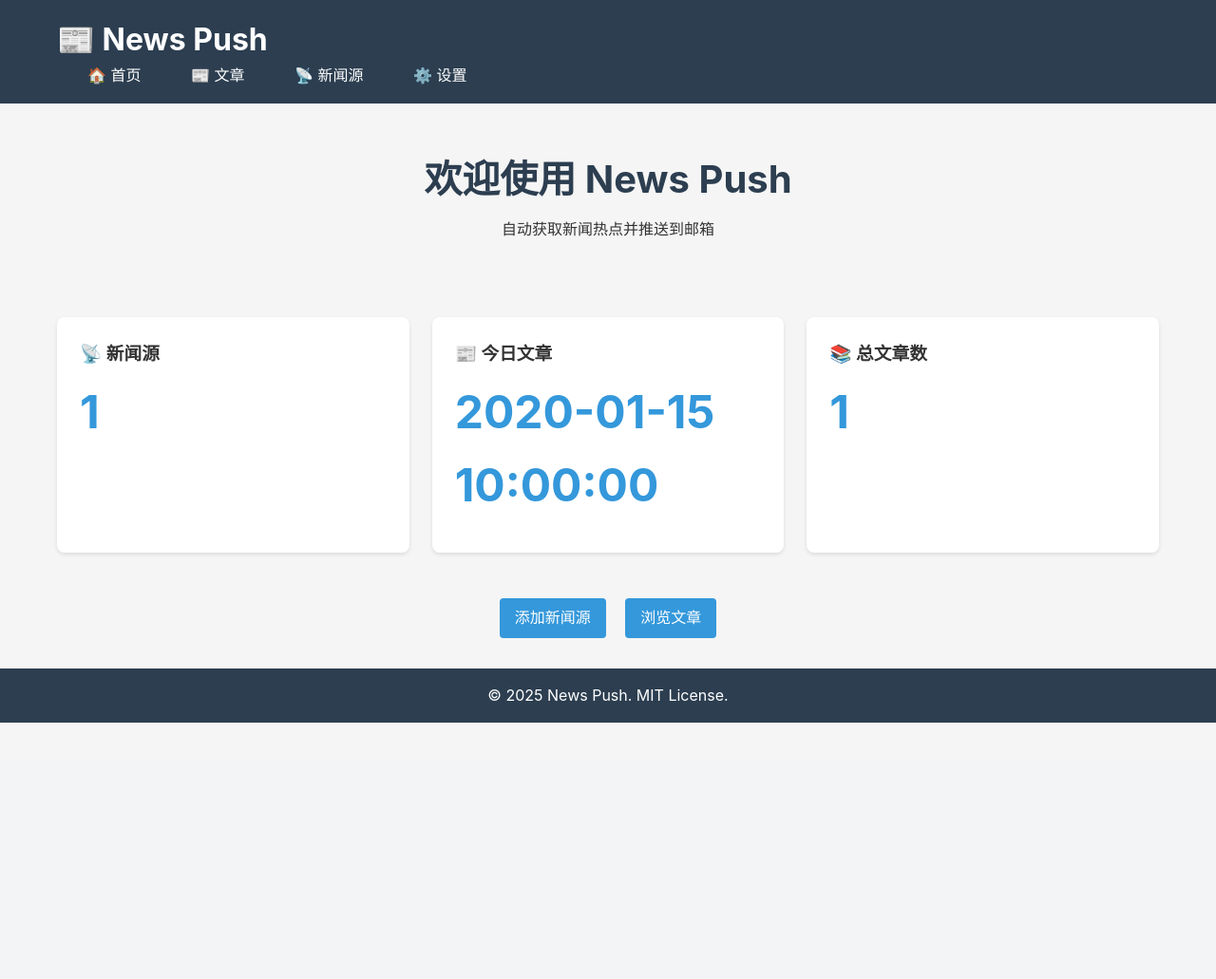
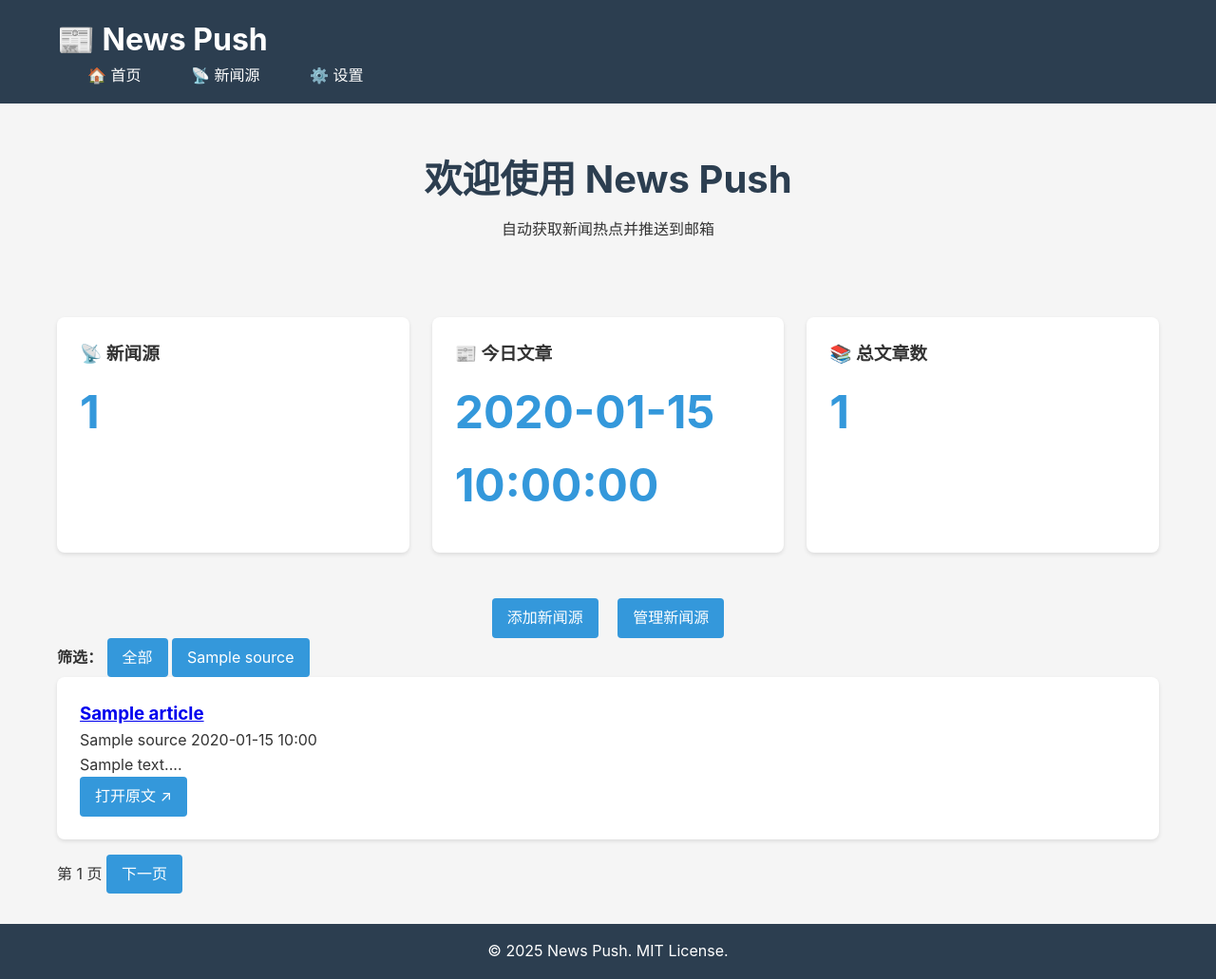
Before and after one commit to web3a8/news-push-skills, a Flask app: template news_push/web/templates/index.html in a window 1280 px wide. Shown: the whole page at 95% size. Before the commit the page ends 761 px from the top, so only its background shows below. Run offline with Flask 3, Linux system fonts and the light colour scheme; the template is opened without the code that fills it: most values are stand-ins (such as "Sample title", 1, 10 or a date in 2020).

Commit message:
feat: merge article list into homepage and fix session issues
- Merge article list display into homepage
- Remove separate article list page from navigation
- Fix SQLAlchemy DetachedInstanceError with eager loading
- Add source filtering to homepage
- Update navigation to only show Home, Sources, Settings
- Keep article detail page for individual articles

Co-Authored-By: Claude Sonnet 4.6 <noreply@anthropic.com>

```diff
--- a/news_push/web/templates/base.html
+++ b/news_push/web/templates/base.html
@@ -12,7 +12,6 @@
             <h1>📰 News Push</h1>
             <nav>
                 <a href="{{ url_for('home.index') }}">🏠 首页</a>
-                <a href="{{ url_for('articles.list_articles') }}">📰 文章</a>
                 <a href="{{ url_for('sources.list_sources') }}">📡 新闻源</a>
                 <a href="{{ url_for('settings.settings') }}">⚙️ 设置</a>
             </nav>
--- a/news_push/web/templates/index.html
+++ b/news_push/web/templates/index.html
@@ -27,6 +27,48 @@
 
 <div class="quick-actions">
     <a href="{{ url_for('sources.add_source') }}" class="btn btn-primary">添加新闻源</a>
-    <a href="{{ url_for('articles.list_articles') }}" class="btn">浏览文章</a>
+    <a href="{{ url_for('sources.list_sources') }}" class="btn">管理新闻源</a>
 </div>
+
+{% if sources %}
+<div class="filter-bar">
+    <strong>筛选：</strong>
+    <a href="/" class="btn {% if not current_source_id %}btn-primary{% endif %}">全部</a>
+    {% for source in sources %}
+    <a href="/?source_id={{ source.id }}" class="btn {% if current_source_id == source.id %}btn-primary{% endif %}">{{ source.name }}</a>
+    {% endfor %}
+</div>
+{% endif %}
+
+{% if articles %}
+<div class="articles-list">
+    {% for article in articles %}
+    <div class="card article-item">
+        <h3><a href="{{ url_for('articles.article_detail', article_id=article.id) }}">{{ article.title }}</a></h3>
+        <div class="article-meta">
+            <span class="source-tag">{{ article.source.name if article.source else '未知来源' }}</span>
+            <span class="article-time">{{ article.published_at.strftime('%Y-%m-%d %H:%M') if article.published_at else article.fetched_at.strftime('%Y-%m-%d %H:%M') }}</span>
+        </div>
+        {% if article.summary %}
+        <p class="article-summary">{{ article.summary[:150] }}...</p>
+        {% elif article.content %}
+        <p class="article-summary">{{ article.content[:150] }}...</p>
+        {% endif %}
+        <a href="{{ article.url }}" target="_blank" class="btn">打开原文 ↗</a>
+    </div>
+    {% endfor %}
+</div>
+
+<div class="pagination">
+    {% if page > 1 %}
+    <a href="/?page={{ page - 1 }}{% if current_source_id %}&source_id={{ current_source_id }}{% endif %}" class="btn">上一页</a>
+    {% endif %}
+    <span>第 {{ page }} 页</span>
+    <a href="/?page={{ page + 1 }}{% if current_source_id %}&source_id={{ current_source_id }}{% endif %}" class="btn">下一页</a>
+</div>
+{% else %}
+<div class="card">
+    <p>暂无文章，<a href="{{ url_for('sources.add_source') }}">添加新闻源</a>开始获取新闻吧！</p>
+</div>
+{% endif %}
 {% endblock %}
```
Also changed, not shown: news_push/web/routes/home.py (+25 -3 lines), news_push/storage/database.py.
